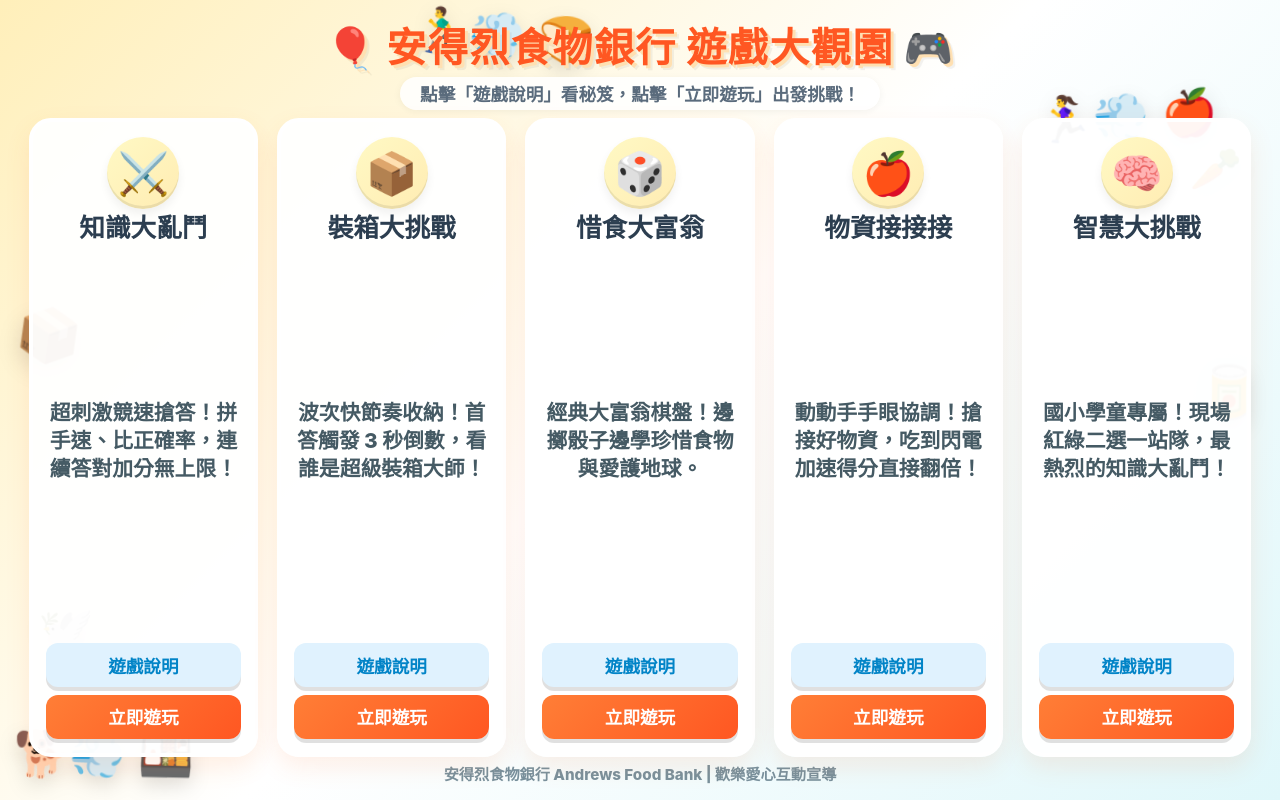
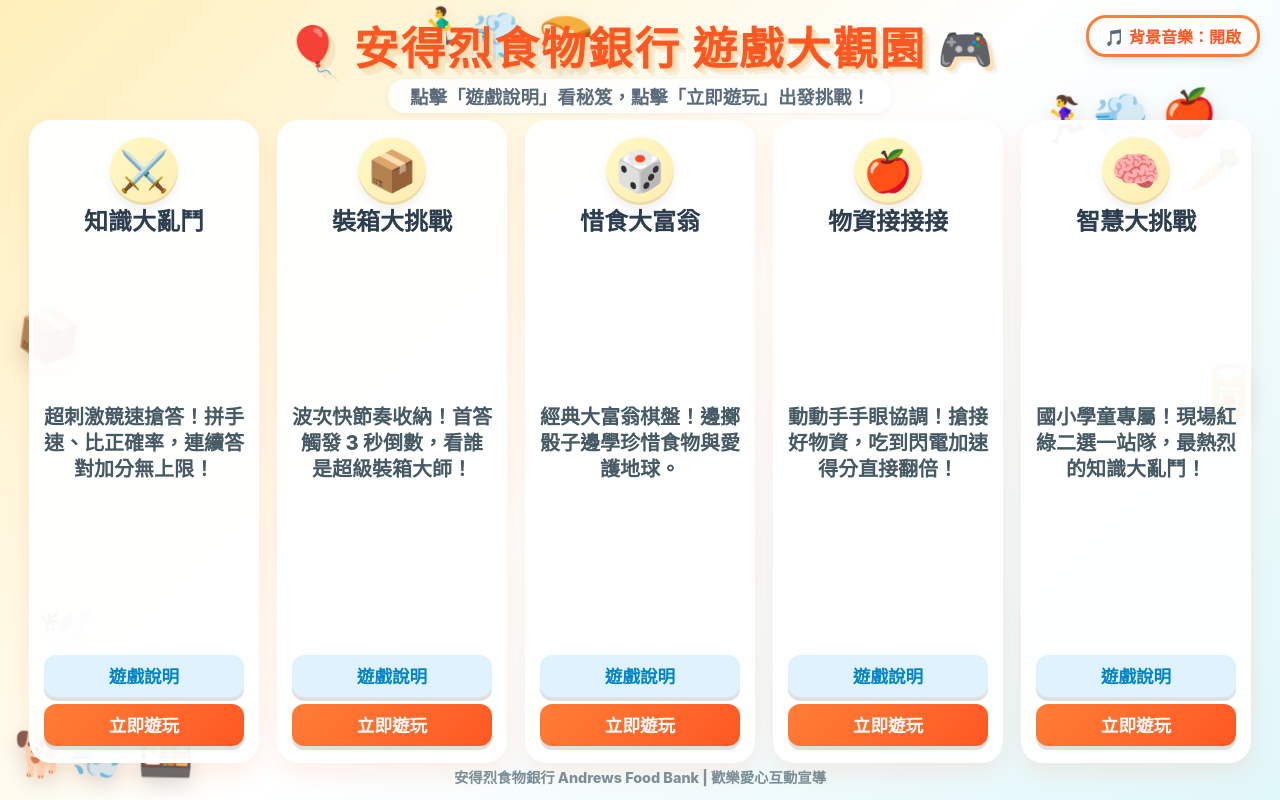
Before and after one commit to amoschen-A0415/amoschen.github.io.play00, a plain HTML site: page index.html in a window 1280 px wide. Drawn offline with Linux system fonts and the light colour scheme.

Commit message:
Update index.html

```diff
--- a/index.html
+++ b/index.html
@@ -83,6 +83,29 @@
         .floater-3 { top: 18%; right: 3%; animation: bounceFloat 4.2s ease-in-out infinite 0.5s; font-size: 2.6rem; }
         .floater-4 { bottom: 18%; left: 3%; animation: bounceFloat 3.5s ease-in-out infinite 1.5s; font-size: 2.8rem; }
 
+        /* 右上角音樂開關按鈕 */
+        .audio-control-btn {
+            position: absolute;
+            top: 15px;
+            right: 20px;
+            z-index: 100;
+            background: #FFFFFF;
+            border: 3px solid #FF7E36;
+            color: #FF5722;
+            padding: 6px 16px;
+            border-radius: 20px;
+            font-size: 1rem;
+            font-weight: 900;
+            cursor: pointer;
+            box-shadow: 0 4px 10px rgba(0,0,0,0.1);
+            transition: all 0.2s ease;
+        }
+
+        .audio-control-btn:hover {
+            transform: scale(1.08);
+            background: #FFF3E0;
+        }
+
         /* 主容器 (100vh 響應式佈局) */
         .app-container {
             position: relative;
@@ -90,7 +113,7 @@
             display: flex;
             flex-direction: column;
             height: 100vh;
-            padding: 1rem 1.8rem;
+            padding: 0.8rem 1.8rem;
             justify-content: space-between;
         }
 
@@ -98,26 +121,27 @@
         header {
             text-align: center;
             flex-shrink: 0;
-            margin-bottom: 0.5rem;
+            margin-bottom: 0.4rem;
         }
 
+        /* 主標題：放大 50% (原 2.5rem -> 3.75rem) */
         header h1 {
-            font-size: 2.5rem;
+            font-size: 3.75rem;
             font-weight: 900;
             color: #FF5722;
-            text-shadow: 3px 3px 0px #FFE0B2, 5px 5px 0px rgba(0,0,0,0.05);
-            letter-spacing: 1.5px;
-            margin-bottom: 0.2rem;
+            text-shadow: 4px 4px 0px #FFE0B2, 7px 7px 0px rgba(0,0,0,0.05);
+            letter-spacing: 2px;
+            margin-bottom: 0.1rem;
             display: inline-block;
         }
 
         header p {
             color: var(--text-muted);
-            font-size: 1.1rem;
+            font-size: 1.15rem;
             font-weight: 800;
             background: rgba(255, 255, 255, 0.85);
             display: inline-block;
-            padding: 4px 20px;
+            padding: 4px 22px;
             border-radius: 20px;
             box-shadow: 0 2px 8px rgba(0,0,0,0.05);
         }
@@ -126,10 +150,10 @@
         .game-grid {
             display: grid;
             grid-template-columns: repeat(5, 1fr);
-            gap: 1.2rem;
+            gap: 1.1rem;
             flex-grow: 1;
             align-items: stretch;
-            max-height: calc(100vh - 140px);
+            max-height: calc(100vh - 150px);
         }
 
         /* 卡片風格 */
@@ -138,7 +162,7 @@
             border-radius: 22px;
             border: 4px solid #FFF;
             box-shadow: 0 10px 25px rgba(255, 126, 54, 0.12);
-            padding: 0.9rem 0.8rem;
+            padding: 0.8rem 0.7rem;
             display: flex;
             flex-direction: column;
             justify-content: space-between;
@@ -155,14 +179,14 @@
         }
 
         .game-icon-wrapper {
-            width: 72px;
-            height: 72px;
+            width: 68px;
+            height: 68px;
             background: linear-gradient(135deg, #FFF9C4 0%, #FFECB3 100%);
             border-radius: 50%;
             display: flex;
             justify-content: center;
             align-items: center;
-            margin-bottom: 0.3rem;
+            margin-bottom: 0.2rem;
             box-shadow: inset 0 -3px 0 rgba(0,0,0,0.08), 0 5px 10px rgba(0,0,0,0.06);
             transition: transform 0.3s ease;
             flex-shrink: 0;
@@ -173,25 +197,25 @@
         }
 
         .game-icon {
-            font-size: 2.6rem;
+            font-size: 2.5rem;
         }
 
-        /* 遊戲名稱：放大 50% (原 1.3rem -> 1.95rem) */
+        /* 遊戲名稱：放大 50% */
         .game-title {
             font-size: 1.95rem;
             font-weight: 900;
             color: #2C3E50;
-            margin-bottom: 0.3rem;
+            margin-bottom: 0.2rem;
             line-height: 1.2;
         }
 
-        /* 卡片說明文字：放大 100% (原 0.85rem -> 1.7rem) */
+        /* 卡片說明文字：放大 100% */
         .game-desc {
             font-size: 1.7rem;
             color: #455A64;
-            line-height: 1.35;
+            line-height: 1.3;
             font-weight: 800;
-            margin-bottom: 0.6rem;
+            margin-bottom: 0.5rem;
             flex-grow: 1;
             display: flex;
             align-items: center;
@@ -203,13 +227,13 @@
             width: 100%;
             display: flex;
             flex-direction: column;
-            gap: 0.45rem;
+            gap: 0.4rem;
             flex-shrink: 0;
         }
 
         .btn {
             width: 100%;
-            padding: 0.6rem 0;
+            padding: 0.55rem 0;
             border-radius: 12px;
             font-size: 1.1rem;
             font-weight: 900;
@@ -252,8 +276,8 @@
         footer {
             text-align: center;
             flex-shrink: 0;
-            padding-top: 0.3rem;
-            font-size: 0.95rem;
+            padding-top: 0.2rem;
+            font-size: 0.9rem;
             font-weight: 800;
             color: #78909C;
         }
@@ -287,7 +311,7 @@
             width: 94%;
             max-width: 960px;
             border-radius: 28px;
-            padding: 1.8rem 2.2rem;
+            padding: 1.6rem 2.2rem;
             box-shadow: 0 25px 50px rgba(0, 0, 0, 0.3);
             display: flex;
             flex-direction: column;
@@ -305,8 +329,8 @@
             justify-content: space-between;
             align-items: center;
             border-bottom: 4px dashed #FFE082;
-            padding-bottom: 0.8rem;
-            margin-bottom: 1.2rem;
+            padding-bottom: 0.6rem;
+            margin-bottom: 1rem;
         }
 
         .modal-header h2 {
@@ -319,8 +343,8 @@
             background: #FFEBEE;
             border: none;
             color: #EF5350;
-            width: 44px;
-            height: 44px;
+            width: 42px;
+            height: 42px;
             border-radius: 50%;
             font-size: 1.8rem;
             font-weight: 900;
@@ -398,8 +422,9 @@
 
         /* 響應式微調 */
         @media (max-width: 1280px) {
-            .game-title { font-size: 1.6rem; }
-            .game-desc { font-size: 1.3rem; }
+            header h1 { font-size: 2.8rem; }
+            .game-title { font-size: 1.5rem; }
+            .game-desc { font-size: 1.25rem; }
         }
         @media (max-width: 1024px) {
             .game-grid { grid-template-columns: repeat(3, 1fr); }
@@ -414,17 +439,17 @@
 </head>
 <body>
 
-    <!-- 背景動態奔跑與飄浮卡通角色 (方向合乎常理) -->
+    <!-- 音訊控制按鈕 -->
+    <button class="audio-control-btn" id="audioBtn" onclick="toggleAudio()">🎵 背景音樂：開啟</button>
+
+    <!-- 背景動態奔跑與飄浮卡通角色 -->
     <div class="cartoon-bg-elements">
-        <!-- 面朝右，從左向右跑 -->
         <div class="runner runner-l2r-1">🏃‍♂️💨 🍞</div>
         <div class="runner runner-l2r-2">🐕💨 🍱</div>
 
-        <!-- 面朝左，從右向左跑 -->
         <div class="runner runner-r2l-1">🏃‍♀️💨 🍎</div>
         <div class="runner runner-r2l-2">🐈💨 🥦</div>
 
-        <!-- 四周跳躍飄浮卡通物資 -->
         <div class="runner floater-1">📦</div>
         <div class="runner floater-2">🥫</div>
         <div class="runner floater-3">🥕</div>
@@ -451,8 +476,8 @@
                 <h2 class="game-title">知識大亂鬥</h2>
                 <p class="game-desc">超刺激競速搶答！拼手速、比正確率，連續答對加分無上限！</p>
                 <div class="button-group">
-                    <button class="btn btn-secondary" onclick="openModal('game01')">遊戲說明</button>
-                    <a href="https://amoschen-a0415.github.io/amoschen.github.io.play01/" target="_blank" rel="noopener noreferrer" class="btn btn-primary">立即遊玩</a>
+                    <button class="btn btn-secondary" onclick="playClickSound(); openModal('game01')">遊戲說明</button>
+                    <a href="https://amoschen-a0415.github.io/amoschen.github.io.play01/" target="_blank" rel="noopener noreferrer" class="btn btn-primary" onclick="playClickSound()">立即遊玩</a>
                 </div>
             </article>
 
@@ -464,8 +489,8 @@
                 <h2 class="game-title">裝箱大挑戰</h2>
                 <p class="game-desc">波次快節奏收納！首答觸發 3 秒倒數，看誰是超級裝箱大師！</p>
                 <div class="button-group">
-                    <button class="btn btn-secondary" onclick="openModal('game02')">遊戲說明</button>
-                    <a href="https://amoschen-a0415.github.io/amoschen.github.io.play02/" target="_blank" rel="noopener noreferrer" class="btn btn-primary">立即遊玩</a>
+                    <button class="btn btn-secondary" onclick="playClickSound(); openModal('game02')">遊戲說明</button>
+                    <a href="https://amoschen-a0415.github.io/amoschen.github.io.play02/" target="_blank" rel="noopener noreferrer" class="btn btn-primary" onclick="playClickSound()">立即遊玩</a>
                 </div>
             </article>
 
@@ -477,8 +502,8 @@
                 <h2 class="game-title">惜食大富翁</h2>
                 <p class="game-desc">經典大富翁棋盤！邊擲骰子邊學珍惜食物與愛護地球。</p>
                 <div class="button-group">
-                    <button class="btn btn-secondary" onclick="openModal('game03')">遊戲說明</button>
-                    <a href="https://amoschen-a0415.github.io/amoschen.github.io.play03/" target="_blank" rel="noopener noreferrer" class="btn btn-primary">立即遊玩</a>
+                    <button class="btn btn-secondary" onclick="playClickSound(); openModal('game03')">遊戲說明</button>
+                    <a href="https://amoschen-a0415.github.io/amoschen.github.io.play03/" target="_blank" rel="noopener noreferrer" class="btn btn-primary" onclick="playClickSound()">立即遊玩</a>
                 </div>
             </article>
 
@@ -490,8 +515,8 @@
                 <h2 class="game-title">物資接接接</h2>
                 <p class="game-desc">動動手手眼協調！搶接好物資，吃到閃電加速得分直接翻倍！</p>
                 <div class="button-group">
-                    <button class="btn btn-secondary" onclick="openModal('game04')">遊戲說明</button>
-                    <a href="https://amoschen-a0415.github.io/amoschen.github.io.play04/" target="_blank" rel="noopener noreferrer" class="btn btn-primary">立即遊玩</a>
+                    <button class="btn btn-secondary" onclick="playClickSound(); openModal('game04')">遊戲說明</button>
+                    <a href="https://amoschen-a0415.github.io/amoschen.github.io.play04/" target="_blank" rel="noopener noreferrer" class="btn btn-primary" onclick="playClickSound()">立即遊玩</a>
                 </div>
             </article>
 
@@ -503,8 +528,8 @@
                 <h2 class="game-title">智慧大挑戰</h2>
                 <p class="game-desc">國小學童專屬！現場紅綠二選一站隊，最熱烈的知識大亂鬥！</p>
                 <div class="button-group">
-                    <button class="btn btn-secondary" onclick="openModal('game05')">遊戲說明</button>
-                    <a href="https://amoschen-a0415.github.io/amoschen.github.io.play05/" target="_blank" rel="noopener noreferrer" class="btn btn-primary">立即遊玩</a>
+                    <button class="btn btn-secondary" onclick="playClickSound(); openModal('game05')">遊戲說明</button>
+                    <a href="https://amoschen-a0415.github.io/amoschen.github.io.play05/" target="_blank" rel="noopener noreferrer" class="btn btn-primary" onclick="playClickSound()">立即遊玩</a>
                 </div>
             </article>
 
@@ -516,7 +541,7 @@
         </footer>
     </div>
 
-    <!-- 遊戲說明 Modal 視窗 (大字版且無滾條設計) -->
+    <!-- 遊戲說明 Modal 視窗 -->
     <div class="modal-overlay" id="modalOverlay" onclick="closeModalOnOverlay(event)">
         <div class="modal-container">
             <div class="modal-header">
@@ -530,6 +555,79 @@
     </div>
 
     <script>
+        // Web Audio API 自動輕快音樂合成器
+        let audioCtx = null;
+        let isMuted = false;
+        let bgmTimer = null;
+
+        const melodyNotes = [
+            261.63, 329.63, 392.00, 523.25, 392.00, 329.63,
+            293.66, 349.23, 440.00, 587.33, 440.00, 349.23,
+            329.63, 392.00, 523.25, 659.25, 523.25, 392.00,
+            392.00, 440.00, 493.88, 523.25, 587.33, 659.25
+        ];
+
+        let noteIdx = 0;
+
+        function initAudio() {
+            if (!audioCtx) {
+                audioCtx = new (window.AudioContext || window.webkitAudioContext)();
+                startBGM();
+            }
+        }
+
+        function playNote(freq, duration, type = 'sine', gainVal = 0.05) {
+            if (!audioCtx || isMuted) return;
+            try {
+                const osc = audioCtx.createOscillator();
+                const gain = audioCtx.createGain();
+                osc.type = type;
+                osc.frequency.value = freq;
+                gain.gain.setValueAtTime(gainVal, audioCtx.currentTime);
+                gain.gain.exponentialRampToValueAtTime(0.0001, audioCtx.currentTime + duration);
+                osc.connect(gain);
+                gain.connect(audioCtx.destination);
+                osc.start();
+                osc.stop(audioCtx.currentTime + duration);
+            } catch (e) {}
+        }
+
+        function startBGM() {
+            if (bgmTimer) clearInterval(bgmTimer);
+            bgmTimer = setInterval(() => {
+                if (!isMuted) {
+                    playNote(melodyNotes[noteIdx], 0.25, 'triangle', 0.04);
+                    noteIdx = (noteIdx + 1) % melodyNotes.length;
+                }
+            }, 300);
+        }
+
+        function toggleAudio() {
+            initAudio();
+            isMuted = !isMuted;
+            const btn = document.getElementById('audioBtn');
+            if (isMuted) {
+                btn.innerText = "🔇 背景音樂：靜音";
+                btn.style.borderColor = "#90A4AE";
+                btn.style.color = "#546E7A";
+            } else {
+                btn.innerText = "🎵 背景音樂：開啟";
+                btn.style.borderColor = "#FF7E36";
+                btn.style.color = "#FF5722";
+                playClickSound();
+            }
+        }
+
+        function playClickSound() {
+            initAudio();
+            playNote(523.25, 0.1, 'sine', 0.08);
+            setTimeout(() => playNote(659.25, 0.12, 'sine', 0.08), 50);
+        }
+
+        // 當用戶第一次點擊頁面時觸發音樂音訊初始化
+        window.addEventListener('click', () => initAudio(), { once: true });
+
+        // 說明 Modal 資料
         const gameRules = {
             game01: {
                 title: "⚔️ 知識大亂鬥 - 遊戲規則與秘笈",
@@ -651,6 +749,7 @@
         }
 
         function closeModal() {
+            playClickSound();
             document.getElementById('modalOverlay').classList.remove('active');
         }
 
```
